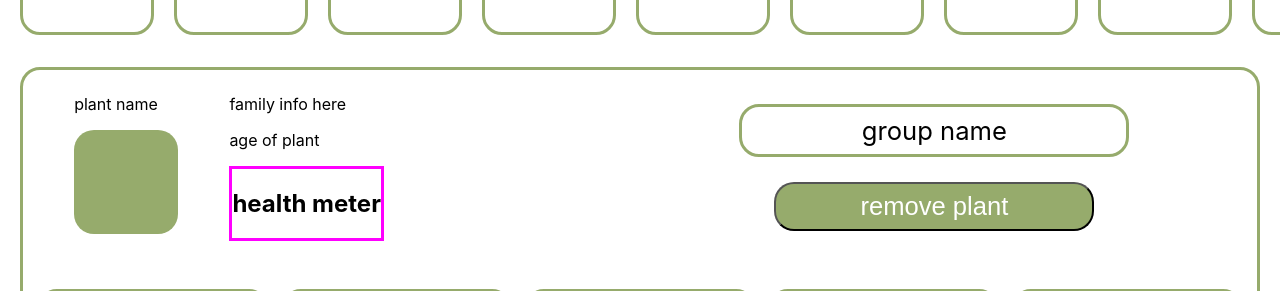
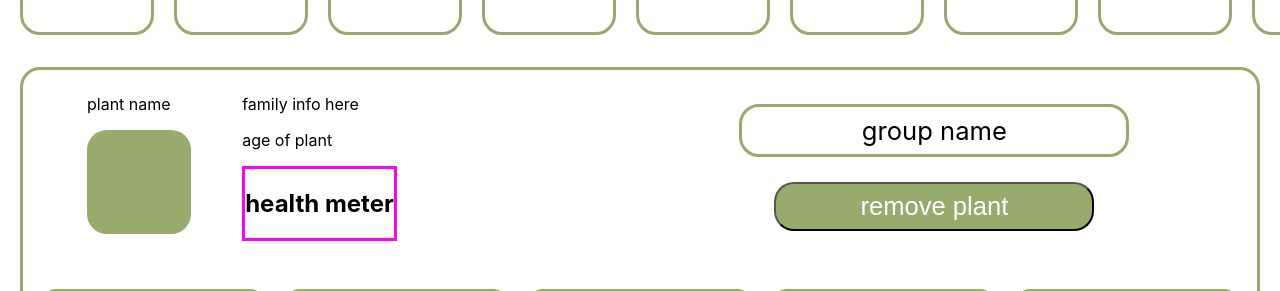
Before and after one commit to pirainogi/garden-pi-frontend, a React (Create React App) app: page /garden in a window 1280 px wide. Shown: the part 174-465 px from the top of the page. Built offline with nearby package versions, Linux system fonts and the light colour scheme; grey boxes are pictures that could not be loaded.

Commit message:
css tweak

```diff
--- a/src/css/currentPlantView.css
+++ b/src/css/currentPlantView.css
@@ -23,6 +23,7 @@
   /* border-style: solid;
   border-width: 3px;
   border-color: brown; */
+  margin-left: 1vw;
   width: 48vw;
   display: flex;
   flex-direction: row;
```
